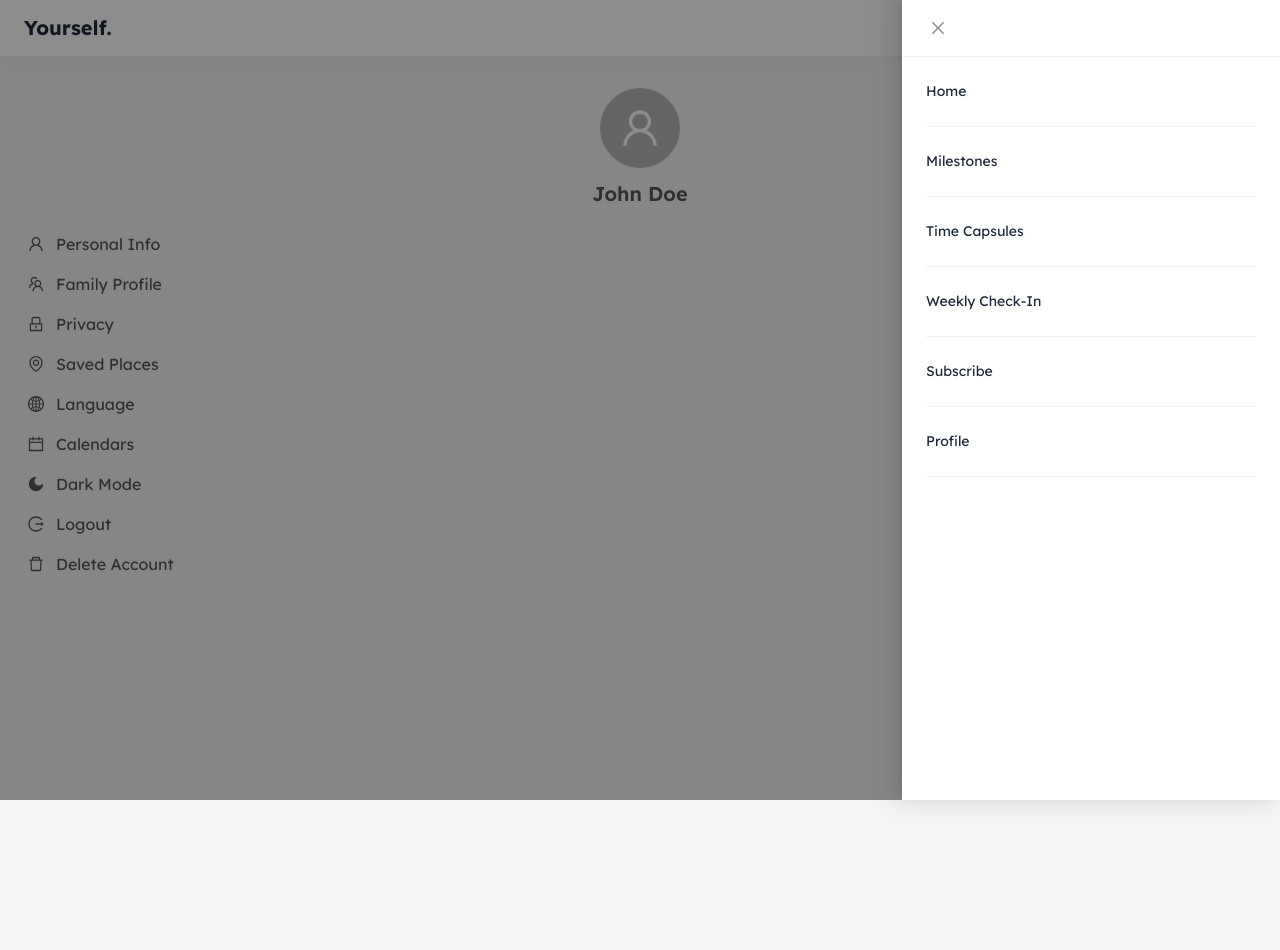
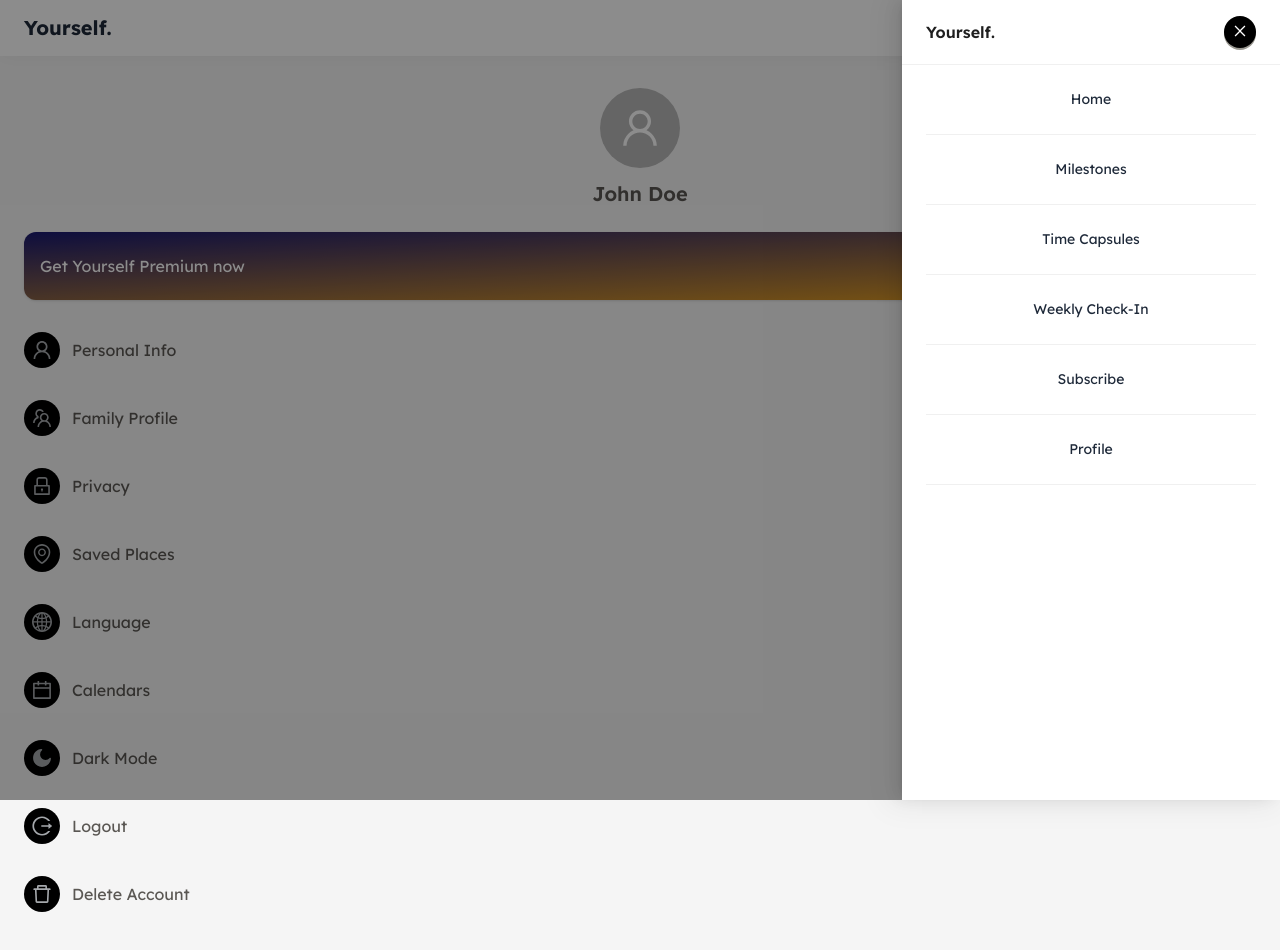
Before and after one commit to chukusuccess/yourself, a Next.js app: page /profile in a window 1280 px wide. Both pictures are taken after a click on the button 1240 px from the left and 28 px from the top of the page. Before the commit the page ends 800 px from the top, so only its background shows below. Built offline with nearby package versions, Linux system fonts and the light colour scheme; a web font is replaced by a local one.

Commit message:
fixed navigation menu

```diff
--- a/app/components/AppNav.jsx
+++ b/app/components/AppNav.jsx
@@ -40,15 +40,30 @@ const AppNavbar = () => {
         />
       </div>
 
-      <Drawer placement="right" onClose={toggleDrawer} open={open} title="">
-        <ul className="flex flex-col decoration-0 list-none">
+      <Drawer
+        closeIcon={null}
+        placement="right"
+        onClose={toggleDrawer}
+        open={open}
+        title="Yourself."
+        extra={
+          <Button
+            type="primary"
+            htmlType="button"
+            icon={<CloseOutlined />}
+            onClick={toggleDrawer}
+            className="w-fit"
+          />
+        }
+      >
+        <ul className="flex flex-col decoration-0 list-none items-center w-full">
           {navLinks.map((link) => (
-            <li className="decoration-0 list-none" key={link.path}>
+            <li className="decoration-0 list-none w-full" key={link.path}>
               <Link
                 style={{ color: "#1e2939" }}
                 href={link.path}
                 onClick={() => setOpen(false)}
-                className="block"
+                className="flex w-full items-center justify-center"
               >
                 {link.label}
               </Link>
--- a/app/profile/page.jsx
+++ b/app/profile/page.jsx
@@ -88,11 +88,18 @@ const Profile = () => {
         <h2 className="text-xl font-semibold mt-3">{userName}</h2>
       </div>
 
+      <div className="bg-gradient-to-br from-[#191970] to bg-[#f1a61a] p-4 rounded-xl shadow-sm text-white flex items-center w-full mb-8">
+        <span className="flex-3">Get Yourself Premium now</span>
+        <span className="flex-1 flex text-3xl font-bold items-center justify-center">
+          £2.99
+        </span>
+      </div>
+
       <div className="flex flex-col gap-4">
         {profileItems.map(({ key, icon, label, render }) => (
           <div
             key={key}
-            className={`flex items-center justify-between px-1 ${
+            className={`flex items-center justify-between mb-4 ${
               key !== "theme" ? "cursor-pointer" : ""
             }`}
             onClick={() => {
@@ -100,7 +107,9 @@ const Profile = () => {
             }}
           >
             <div className="flex items-center gap-3 text-base">
-              {icon}
+              <div className="bg-white p-2 flex items-center justify-center invert rounded-full text-xl">
+                {icon}
+              </div>
               <span>{label}</span>
             </div>
             {render}
```
